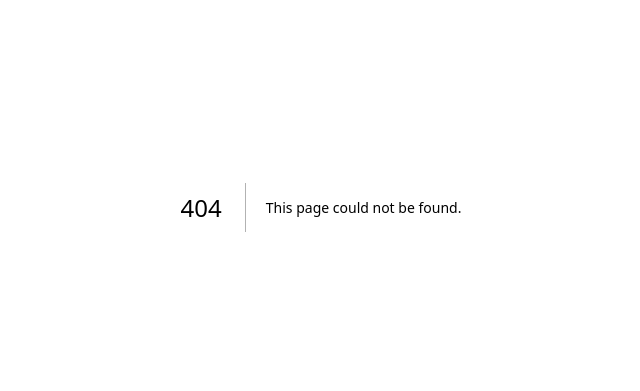
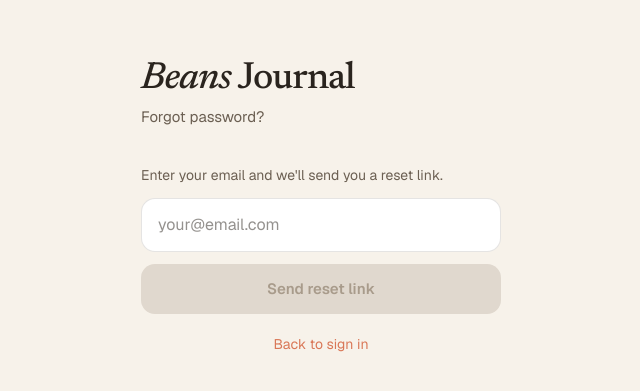
Before and after one commit to JiunLong1176/mood-journal, a Next.js app: page /auth/forgot-password in a window 1280 px wide. Before the commit this address had no page. Shown: the part 193-584 px from the top of the page, without its empty margins (319-959 px from the left). Built offline with nearby package versions, Linux system fonts and the light colour scheme; no server answers.

Commit message:
Add forgot password flow with email reset initiation page

```diff
--- /dev/null
+++ b/app/auth/forgot-password/page.tsx
@@ -0,0 +1,106 @@
+'use client';
+import { useState } from 'react';
+import { useRouter } from 'next/navigation';
+import { createClient } from '@/lib/supabase-browser';
+import { useTranslation } from '@/components/providers/LanguageProvider';
+
+export default function ForgotPasswordPage() {
+  const [email, setEmail] = useState('');
+  const [loading, setLoading] = useState(false);
+  const [error, setError] = useState('');
+  const [success, setSuccess] = useState(false);
+  const router = useRouter();
+  const supabase = createClient();
+  const { t } = useTranslation();
+
+  const canSubmit = email && !loading;
+
+  async function handleSubmit(e: React.FormEvent) {
+    e.preventDefault();
+    setLoading(true);
+    setError('');
+
+    const { error: err } = await supabase.auth.resetPasswordForEmail(email, {
+      redirectTo: `${window.location.origin}/auth/reset-password`,
+    });
+
+    if (err) {
+      setError(t.forgotPasswordPage.errorGeneric);
+      setLoading(false);
+      return;
+    }
+
+    setSuccess(true);
+    setLoading(false);
+  }
+
+  return (
+    <div style={{
+      minHeight: '100dvh', display: 'flex', alignItems: 'center', justifyContent: 'center',
+      background: '#F7F2EA', padding: 24,
+    }}>
+      <div style={{ width: '100%', maxWidth: 360 }}>
+        <div className="font-display" style={{
+          fontSize: 38, fontWeight: 500, letterSpacing: -1, color: '#2A241E',
+          marginBottom: 6, lineHeight: 1.1,
+        }}>
+          <span style={{ fontStyle: 'italic' }}>Beans</span> Journal
+        </div>
+        <p style={{ fontSize: 15, color: '#6B5F52', marginBottom: 36 }}>
+          {t.forgotPasswordPage.title}
+        </p>
+
+        {success ? (
+          <p style={{ fontSize: 15, color: '#5A7A5A' }}>{t.forgotPasswordPage.successMessage}</p>
+        ) : (
+          <form onSubmit={handleSubmit} style={{ display: 'flex', flexDirection: 'column', gap: 12 }}>
+            <p style={{ fontSize: 14, color: '#6B5F52', margin: 0 }}>
+              {t.forgotPasswordPage.subtitle}
+            </p>
+            <input
+              type="email"
+              placeholder={t.forgotPasswordPage.emailPlaceholder}
+              value={email}
+              onChange={e => setEmail(e.target.value)}
+              required
+              style={{
+                padding: '14px 16px', borderRadius: 14, fontSize: 16,
+                border: '1px solid rgba(42,36,30,0.12)',
+                background: '#fff', color: '#2A241E', outline: 'none',
+                fontFamily: 'inherit',
+              }}
+            />
+            {error && (
+              <p style={{ fontSize: 13, color: '#C0392B', margin: 0 }}>{error}</p>
+            )}
+            <button
+              type="submit"
+              disabled={!canSubmit}
+              style={{
+                padding: '14px 16px', borderRadius: 14, fontSize: 15, fontWeight: 600,
+                background: !canSubmit ? '#E0D8CE' : '#D97757',
+                color: !canSubmit ? '#A89B8B' : '#fff',
+                border: 'none', cursor: !canSubmit ? 'default' : 'pointer',
+                fontFamily: 'inherit', transition: 'background .15s',
+              }}
+            >
+              {loading ? t.forgotPasswordPage.submittingButton : t.forgotPasswordPage.submitButton}
+            </button>
+          </form>
+        )}
+
+        <p style={{ textAlign: 'center', marginTop: 20, fontSize: 14, color: '#6B5F52' }}>
+          <button
+            onClick={() => router.push('/login')}
+            style={{
+              background: 'none', border: 'none', color: '#D97757',
+              cursor: 'pointer', fontSize: 14, fontFamily: 'inherit', padding: 0,
+            }}
+          >
+            {t.forgotPasswordPage.backToSignIn}
+          </button>
+        </p>
+      </div>
+    </div>
+  );
+}
--- a/app/login/page.tsx
+++ b/app/login/page.tsx
@@ -105,6 +105,20 @@ export default function LoginPage() {
               fontFamily: 'inherit',
             }}
           />
+          {!isSignUp && (
+            <div style={{ textAlign: 'right', marginTop: -4 }}>
+              <button
+                type="button"
+                onClick={() => router.push('/auth/forgot-password')}
+                style={{
+                  background: 'none', border: 'none', color: '#D97757',
+                  cursor: 'pointer', fontSize: 13, fontFamily: 'inherit', padding: 0,
+                }}
+              >
+                {t.login.forgotPassword}
+              </button>
+            </div>
+          )}
           {error && (
             <p style={{ fontSize: 13, color: '#C0392B', margin: 0 }}>{error}</p>
           )}
--- a/lib/i18n/en.ts
+++ b/lib/i18n/en.ts
@@ -105,6 +105,17 @@ export const en = {
     forgotPassword:      'Forgot password?',
   },
 
+  forgotPasswordPage: {
+    title:            'Forgot password?',
+    subtitle:         'Enter your email and we\'ll send you a reset link.',
+    emailPlaceholder: 'your@email.com',
+    submitButton:     'Send reset link',
+    submittingButton: 'Sending…',
+    successMessage:   'Check your inbox for a password reset link.',
+    backToSignIn:     'Back to sign in',
+    errorGeneric:     'Something went wrong. Please try again.',
+  },
+
   resetPassword: {
     title:           'Reset password',
     newPassword:     'New password',
--- a/lib/i18n/zh.ts
+++ b/lib/i18n/zh.ts
@@ -107,6 +107,17 @@ export const zh = {
     forgotPassword:      '忘记密码？',
   },
 
+  forgotPasswordPage: {
+    title:            '忘记密码？',
+    subtitle:         '输入邮箱，我们将发送重置链接。',
+    emailPlaceholder: '你的邮箱',
+    submitButton:     '发送重置链接',
+    submittingButton: '发送中…',
+    successMessage:   '请查收邮件中的重置链接。',
+    backToSignIn:     '返回登录',
+    errorGeneric:     '出了点问题，请重试。',
+  },
+
   resetPassword: {
     title:           '重置密码',
     newPassword:     '新密码',
```
